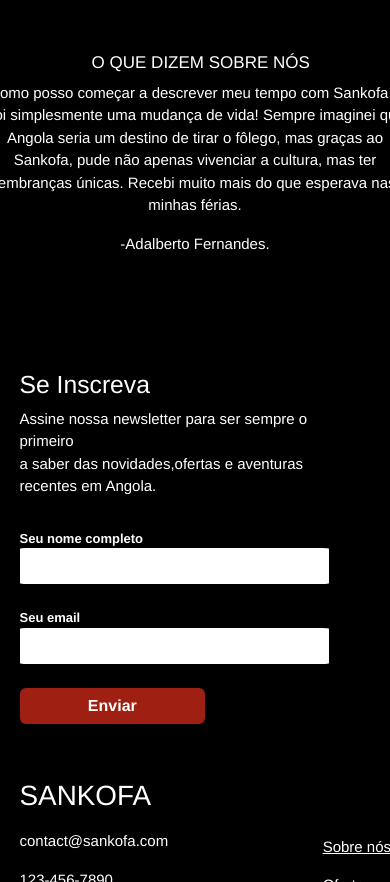
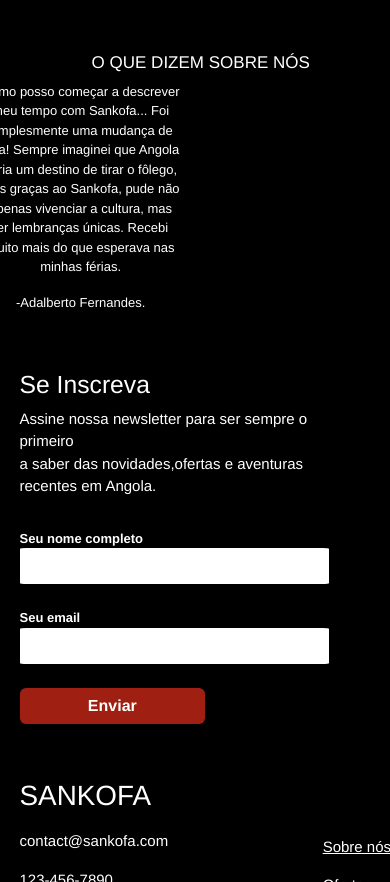
Before and after one commit to SdneyFernandes/Projecto1, a website: page index.html in a window 390 px wide. Shown: the part 4075-4957 px from the top of the page. Drawn offline with nearby package versions, Linux system fonts and the light colour scheme.

Commit message:
continuando mobile

```diff
--- a/src/styles/experiencias.scss
+++ b/src/styles/experiencias.scss
@@ -28,7 +28,8 @@
     @include estilo-paragrafo;
 
     @media screen and (max-width: 765px) {
-        font-size: 15px;
+        font-size: 13px;
+        width: 70%;
 
 
     }
```
Also changed, not shown: dist/css/experiencias.css, dist/css/main.css.
